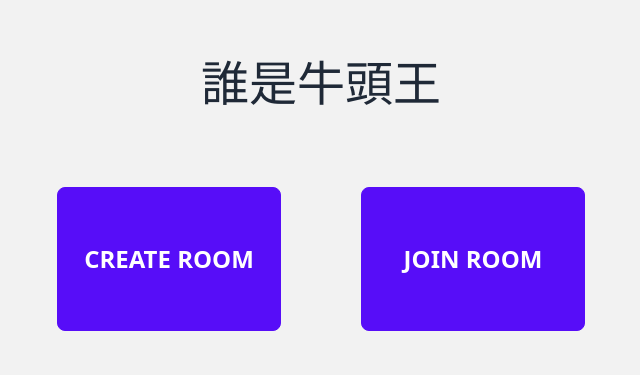
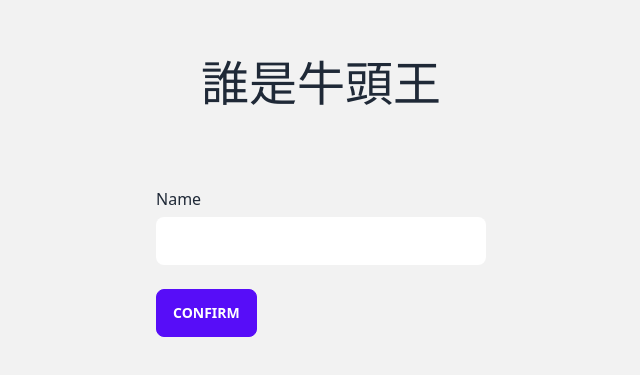
Before and after one commit to kyle65463/Take6, a Next.js app in the folder frontend/: page / in a window 1280 px wide. Shown: the part 165-540 px from the top of the page, without its empty margins (319-959 px from the left). Built offline with nearby package versions, Linux system fonts and the light colour scheme.

Commit message:
Add room page data

```diff
--- a/frontend/src/modules/home_page/HomePage.tsx
+++ b/frontend/src/modules/home_page/HomePage.tsx
@@ -4,26 +4,27 @@ import Link from "next/link";
 import { useRouter } from "next/router";
 import { useCallback, useContext, useEffect, useRef, useState } from "react";
 
-type HomePageMode = "enter room number" | "choose room type";
+type HomePageMode = "enter room number" | "choose room type" | "enter name";
 
 function HomePage() {
 	const { connectServer } = useContext(SocketContext);
-	const nameRef = useRef<HTMLInputElement | null>(null);
+	const [name, setName] = useState("");
 	const roomNumberRef = useRef<HTMLInputElement | null>(null);
 	const { onSetName, room } = useContext(NameContext);
-	const [mode, setMode] = useState<HomePageMode>("choose room type");
+	const [mode, setMode] = useState<HomePageMode>("enter name");
 	const router = useRouter();
 
-	const name = "";
 	const onCreateRoom = useCallback(() => {
+		if (name.length === 0) return;
 		connectServer(name);
-	}, []);
+	}, [name]);
 
 	const onJoinRoom = useCallback(() => {
-		const roomNumber = roomNumberRef.current?.value ?? '';
-		if(roomNumber.length === 0) return;
+		const roomNumber = roomNumberRef.current?.value ?? "";
+		if (roomNumber.length === 0) return;
+		if (name.length === 0) return;
 		connectServer(name, roomNumber);
-	}, []);
+	}, [name]);
 
 	useEffect(() => {
 		if (room) {
@@ -62,6 +63,31 @@ function HomePage() {
 							</div>
 						</div>
 					)}
+					{mode === "enter name" && (
+						<div>
+							<h2 className='mb-1.5'>Name</h2>
+							<input
+								type='text'
+								className='input text-xl'
+								onChange={(event) => {
+									setName(event.target.value);
+									onSetName(event.target.value);
+								}}
+							/>
+							<div className='flex justify-between mt-6'>
+								<Button
+									style='primary'
+									onClick={() => {
+										if (name.length > 0) {
+											setMode("choose room type");
+										}
+									}}
+								>
+									Confirm
+								</Button>
+							</div>
+						</div>
+					)}
 				</div>
 			</div>
 		</div>
--- a/frontend/src/modules/room_page/RoomPage.tsx
+++ b/frontend/src/modules/room_page/RoomPage.tsx
@@ -4,11 +4,30 @@ import { useCallback, useContext, useEffect, useRef } from "react";
 
 function RoomPage() {
 	const { room } = useContext(NameContext);
+	const router = useRouter();
+
+	useEffect(() => {
+		console.log("hi");
+		if (!room) {
+			console.log("hi2");
+			router.push("/");
+		}
+	}, []);
+
+	if (!room) {
+		return <div></div>;
+	}
+
+	const { player, otherPlayers, roomId } = room;
 
 	return (
 		<div className='layout flex'>
-			Room
-			<div>{room && room.roomId}</div>
+			<div>
+				<p>Room number:</p>
+				<p>{roomId}</p>
+			</div>
+			<div>{otherPlayers.map((player) => player.name)}</div>
+			<div>You: {player.name}</div>
 		</div>
 	);
 }
```
